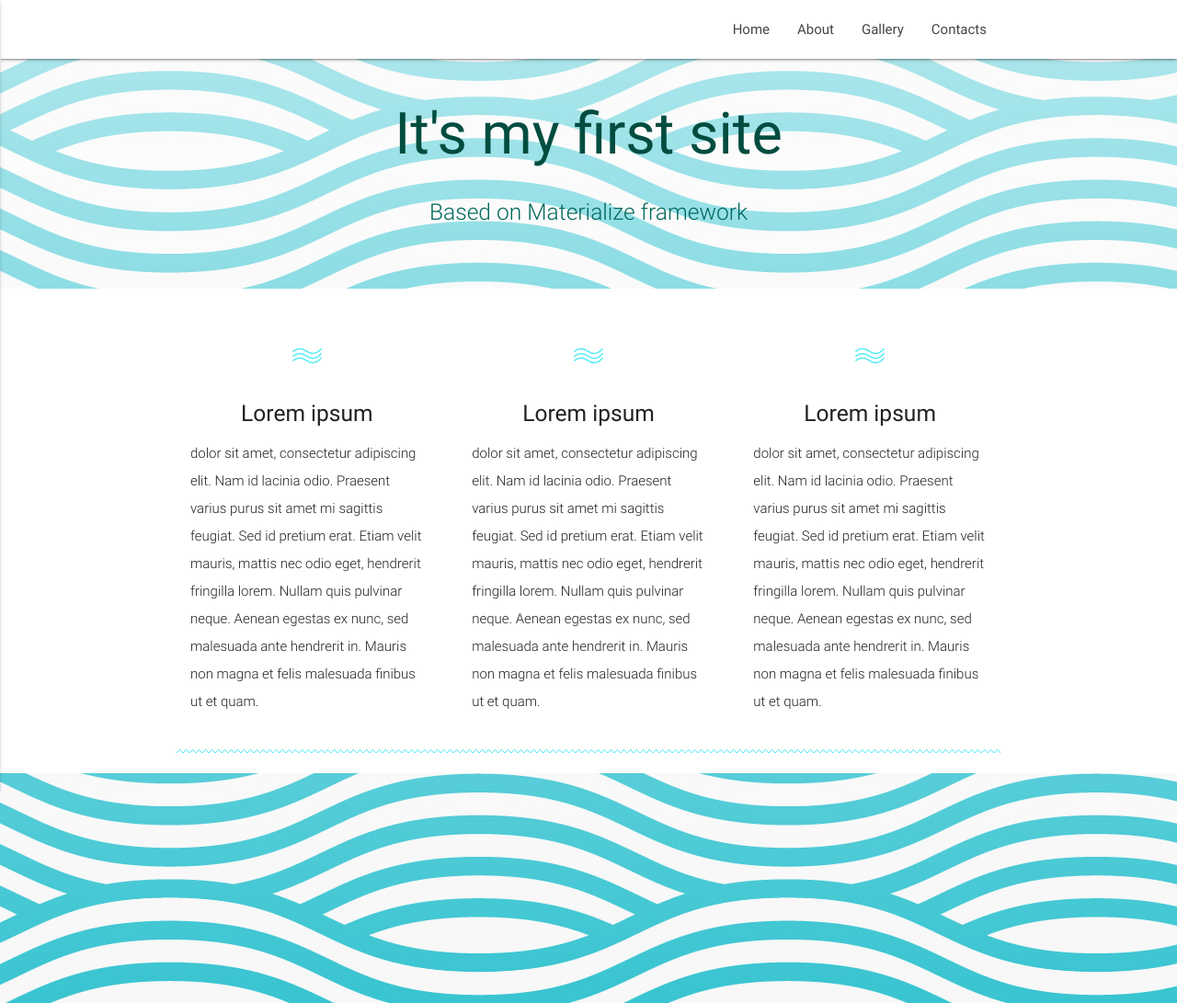
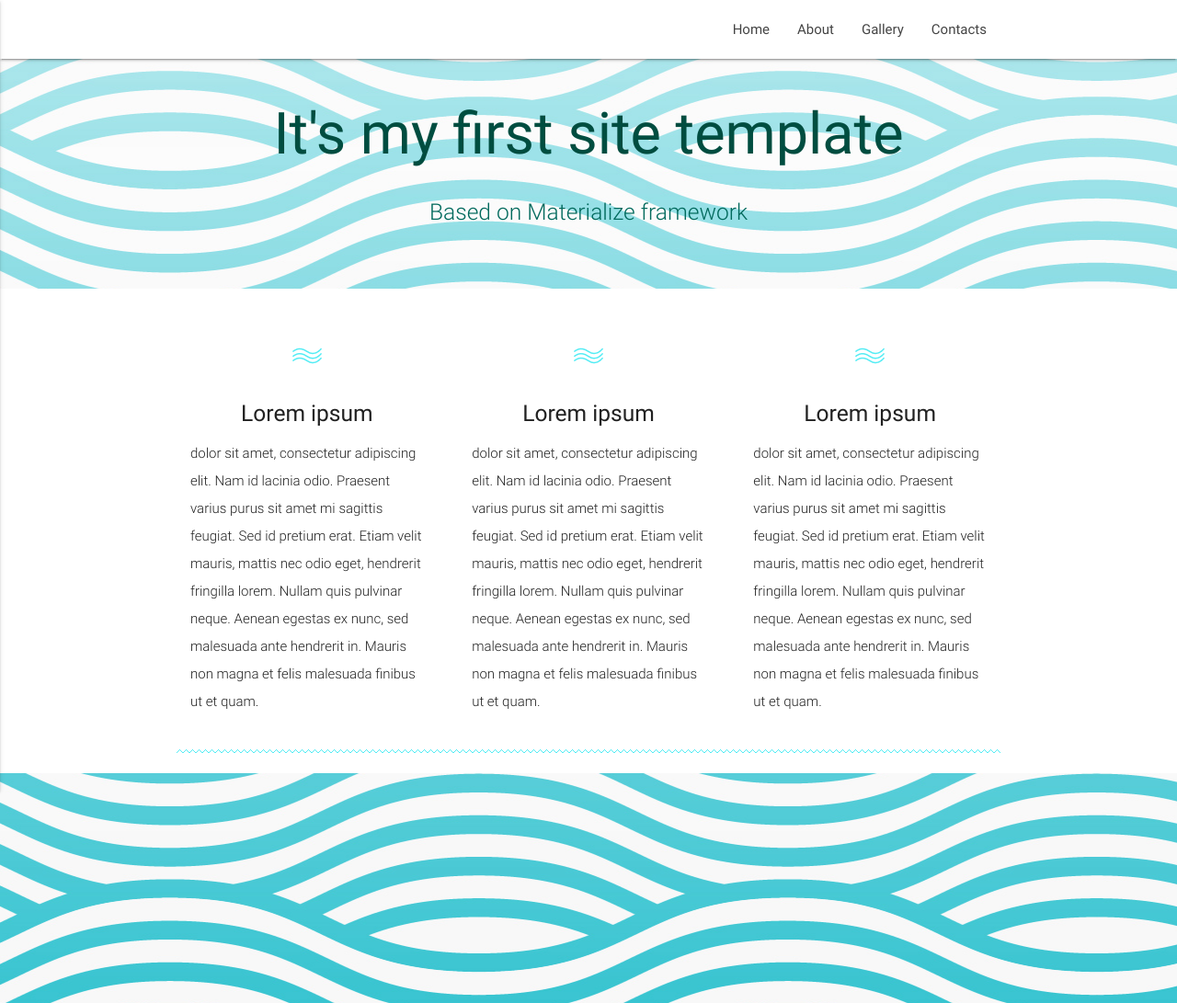
Before and after one commit to etterwin/Waves-site-template, a plain HTML site: page index.html in a window 1280 px wide. Shown: the top 1091 px of the page at 92% size. Drawn offline with nearby package versions, Linux system fonts and the light colour scheme.

Commit message:
Some changes

```diff
--- a/index.html
+++ b/index.html
@@ -33,7 +33,7 @@
     <div class="section no-pad-bot">
       <div class="container">
         <br><br>
-        <h1 class="header center teal-text text-darken-4">It's my first site</h1>
+        <h1 class="header center teal-text text-darken-4">It's my first site template</h1>
         <div class="row center">
           <h5 class="header col s12 light teal-text text-darken-3">Based on Materialize framework</h5>
         </div>
```
